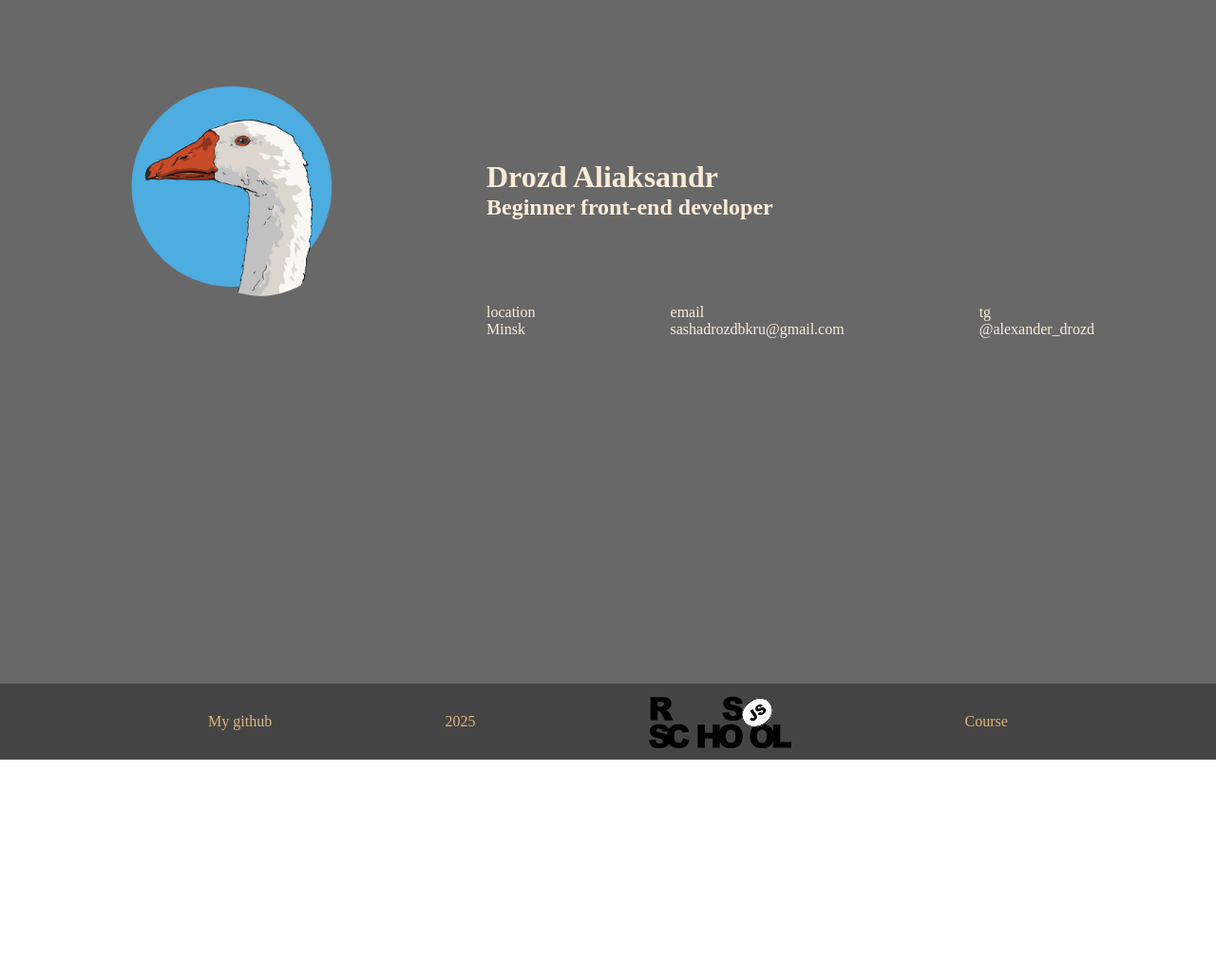
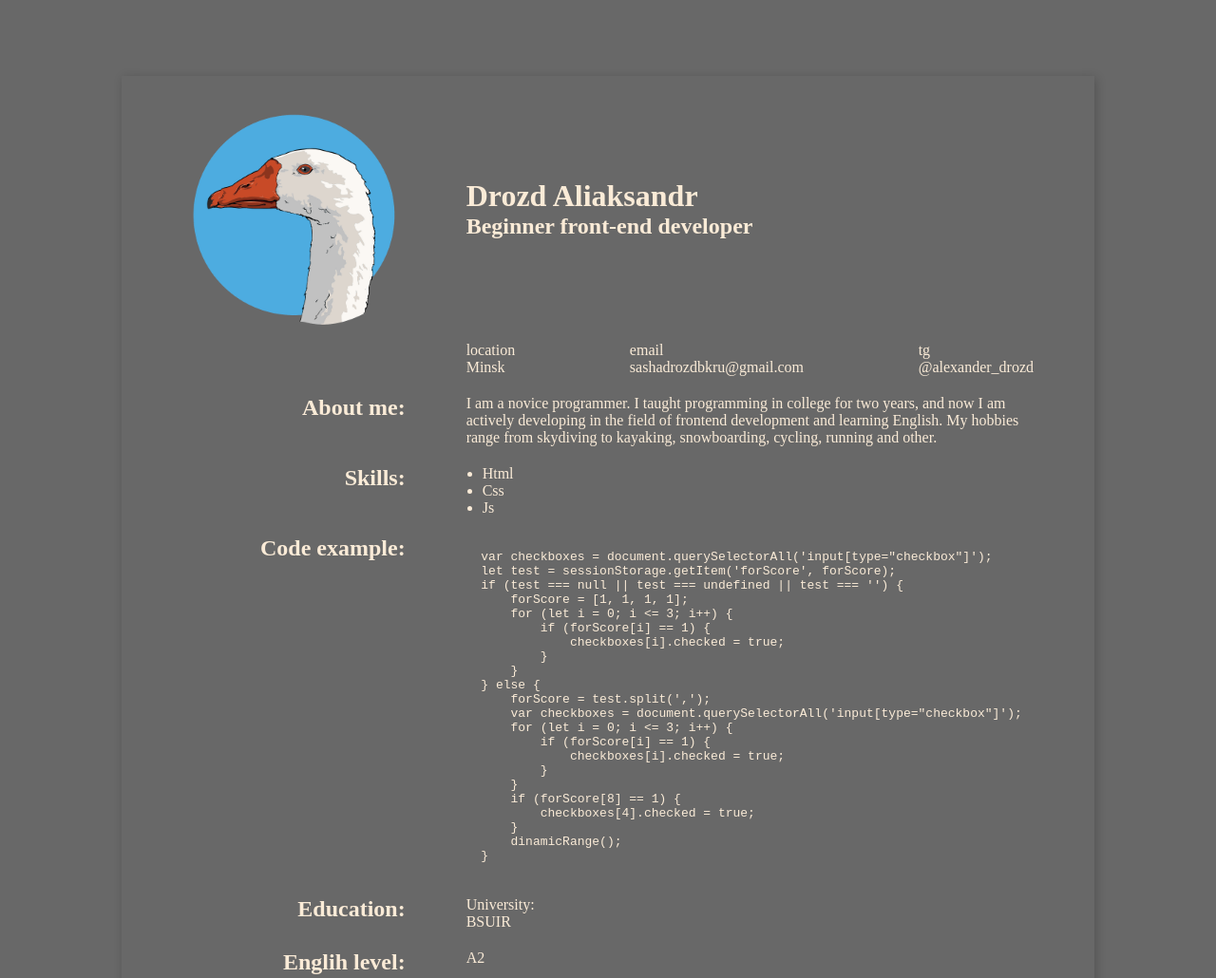
Before and after one commit to sashkka1/rsschool-cv, a plain HTML site: page index.html in a window 1280 px wide. Shown: the top 1030 px of the page at 95% size. Before the commit the page ends 800 px from the top, so only its background shows below. Drawn offline with Linux system fonts and the light colour scheme.

Commit message:
feat: done all

```diff
--- a/index.html
+++ b/index.html
@@ -7,6 +7,14 @@
   <link rel="stylesheet" href="./style/style.css">
   <title>CV</title>
 </head>
+
+<!-- <div class="foto-short-description">
+        <div class="left">
+        </div>
+        <div class="right">
+        </div>
+      </div> -->
+
 
 <body>
   <div class="main">
@@ -38,8 +46,83 @@
           </div>
         </div>
       </div>
+      <div class="description">
+        <div class="left">
+          <h2>About me:</h2>
+        </div>
+        <div class="right">
+          <p>I am a novice programmer. I taught programming in college for two years, and now I am actively
+            developing in the field of frontend development and learning English. My hobbies range from skydiving to
+            kayaking, snowboarding, cycling, running and other.</p>
         </div>
       </div>
+      <div class="skills">
+        <div class="left">
+          <h2>Skills:</h2>
+        </div>
+        <div class="right">
+          <ul>
+            <li>
+              <p>Html</p>
+            </li>
+            <li>
+              <p>Css</p>
+            </li>
+            <li>
+              <p>Js</p>
+            </li>
+          </ul>
+        </div>
+      </div>
+      <div class="code-example">
+        <div class="left">
+          <h2>Code example:</h2>
+        </div>
+        <div class="right">
+          <pre><code>
+  var checkboxes = document.querySelectorAll('input[type="checkbox"]');
+  let test = sessionStorage.getItem('forScore', forScore);
+  if (test === null || test === undefined || test === '') {
+      forScore = [1, 1, 1, 1];
+      for (let i = 0; i <= 3; i++) {
+          if (forScore[i] == 1) {
+              checkboxes[i].checked = true;
+          }
+      }
+  } else {
+      forScore = test.split(',');
+      var checkboxes = document.querySelectorAll('input[type="checkbox"]');
+      for (let i = 0; i <= 3; i++) {
+          if (forScore[i] == 1) {
+              checkboxes[i].checked = true;
+          }
+      }
+      if (forScore[8] == 1) {
+          checkboxes[4].checked = true;
+      }
+      dinamicRange();
+  }
+          </code></pre>
+        </div>
+      </div>
+      <div class="education">
+        <div class="left">
+          <h2>Education:</h2>
+        </div>
+        <div class="right">
+          <p>University:</p>
+          <p>BSUIR</p>
+        </div>
+      </div>
+      <div class="english">
+        <div class="left">
+          <h2>Englih level:</h2>
+        </div>
+        <div class="right">
+          <p>A2</p>
+        </div>
+      </div>
+
       <div class="footer">
         <div class="footer-conteiner">
           <a href="https://github.com/sashkka1"> My github</a>
--- a/style/style.css
+++ b/style/style.css
@@ -10,63 +10,71 @@ a {
 }
 
 .main{
-    padding-top: 10vh;
-    width: 100vw;
-    height: 80vh;
+    padding: 10vh 0 5vh 0;
+    width: 100%;
     background-color: rgb(104, 104, 104);
     display: flex;
     justify-content: center;
     color: antiquewhite;
 }
 
+
+
 .conteiner{
     width: 80vw;
     height: 100%;
+    box-shadow: 2px 2px 10px rgba(0, 0, 0, 0.2);
 }
 .left{
-    width: 30vw;
-    height: 100%;
+    width: 25vw;
+    padding-right: 5vw;
     display: flex;
-    align-items: center;
-    /* background-color: aqua; */
+    justify-content: right;
+
 }
 .right{
     width: 50vw;
+    padding-right: 5vw;
+    display: flex;
+    flex-direction: column;
+}
+
+.foto-short-description,.foto-short-description-foto, .contacts, .description, .skills, .code-example, .education, .english{
+    display: flex;
+    align-items: start;
+    flex-direction: row;
+}
+
+.contacts, .description, .skills, .code-example, .education, .english{
     height: 100%;
-    display: flex;
-    justify-content: center;
-    flex-direction: column;
-    /* background-color: rgb(34, 117, 117); */
+    margin: 2.5vh 0 2.5vh 0;
 }
 
 .foto-short-description,.foto-short-description-foto{
+    padding-top: 2.5vh;
     height: 30vh;
-    display: flex;
     align-items: center;
-    flex-direction: row;
 }
-.contacts{
-    height: 30vh;
-    display: flex;
-    align-items: center;
-    flex-direction: row;
-}
+
 .contacts > .right{
     flex-direction: row;
-        justify-content: space-between;
+    justify-content: space-between;
+}
+li{
+    margin-left: 17px;
 }
 
 
 
 .footer{
     background-color: rgb(68, 68, 68);
-    width: 100vw;
+    width: 100%;
     height: 10vh;
     display: flex;
     justify-content: center;
 }
 .footer-conteiner{
-    width: 80vw;
+    width: 40vw;
     display: flex;
     align-items: center;
     flex-direction: row;
```
Lines whose indentation alone changed are shown as unchanged.
